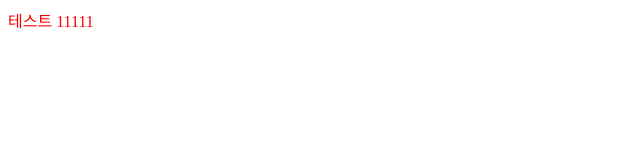
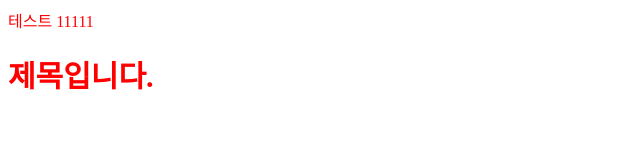
Before and after one commit to zzsunyoung/gittest, a plain HTML site: page index.html in a window 1280 px wide. Shown: the whole page, without its empty margins (0-640 px from the left). Drawn offline with Linux system fonts and the light colour scheme; files that its build step writes are made by us from their sources.

Commit message:
제목추가

```diff
--- a/index.html
+++ b/index.html
@@ -8,5 +8,7 @@
 </head>
 <body>
     테스트 11111
+    <br>
+    <h1>제목입니다.</h1>
 </body>
 </html>
```
